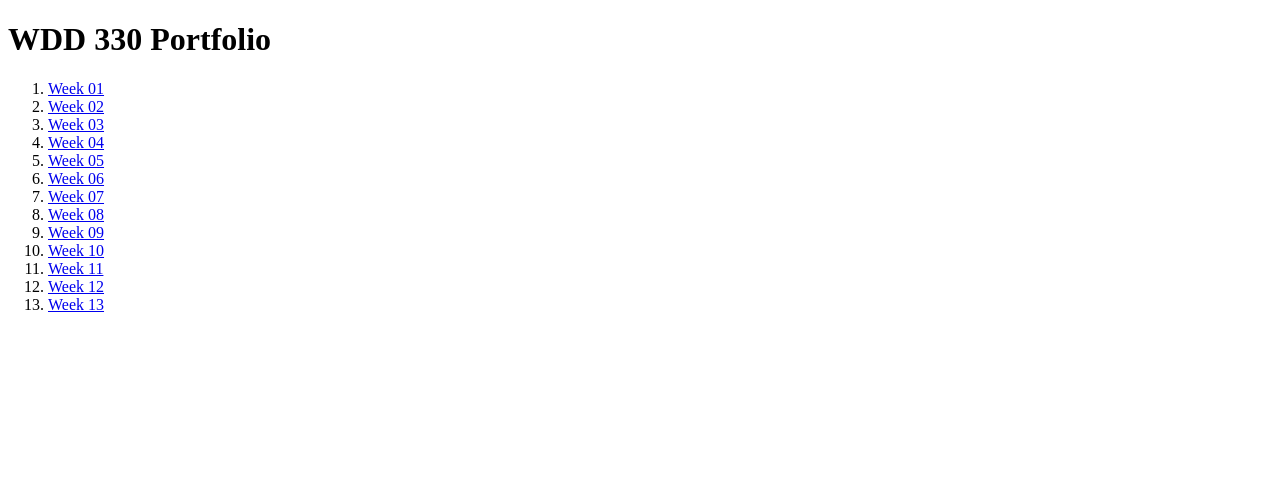
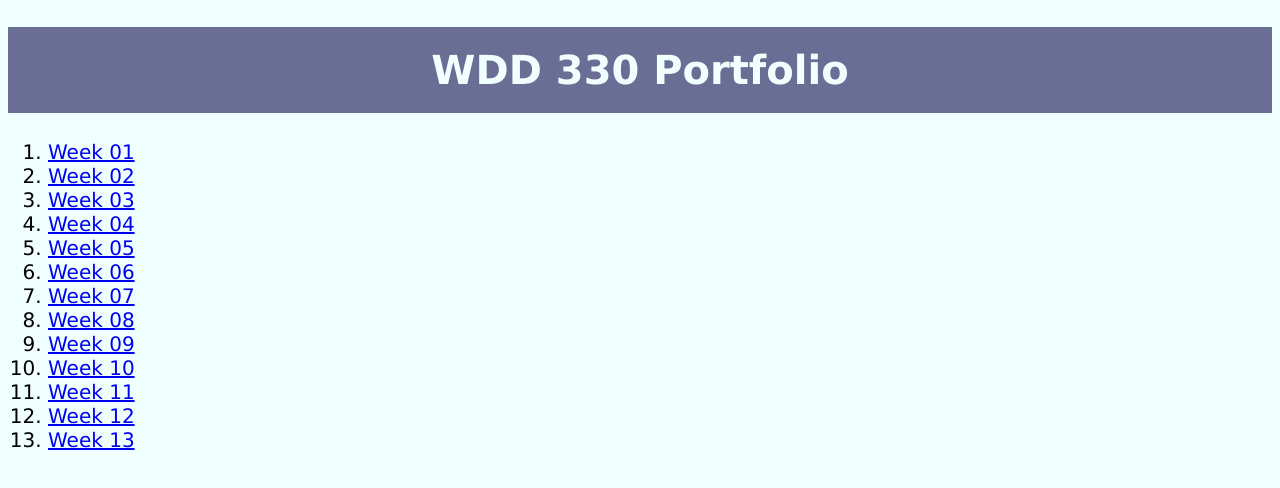
Before and after one commit to ejgdr/WDD330, a plain HTML site: page index.html in a window 1280 px wide. Drawn offline with Linux system fonts and the light colour scheme.

Commit message:
Building
Correcting the meta and title tag, also adding some CSS

```diff
--- a/index.html
+++ b/index.html
@@ -3,9 +3,9 @@
 
 <head>
     <meta charset="UTF-8" />
-    <meta name="viewport" content="width=device-width" />
-    <title>WDD 330 Portfolio</title>
-    <link rel="stylesheet" href="styles.css" />
+    <meta name="viewport" content="width=device-width, initial-scale=1.0" />
+    <title>WDD 330 EJGDR Portfolio</title>
+    <link rel="stylesheet" href="style.css" />
 </head>
 
 <body>
--- /dev/null
+++ b/style.css
@@ -0,0 +1,12 @@
+body {
+    font-size: 20px;
+    font-family: Verdana, Tahoma, sans-serif;
+    background-color:azure;
+  }
+
+  h1 {
+    background-color: rgb(107, 110, 148);
+    color: azure;
+    padding: 0.5em;
+    text-align: center;
+  }
```
